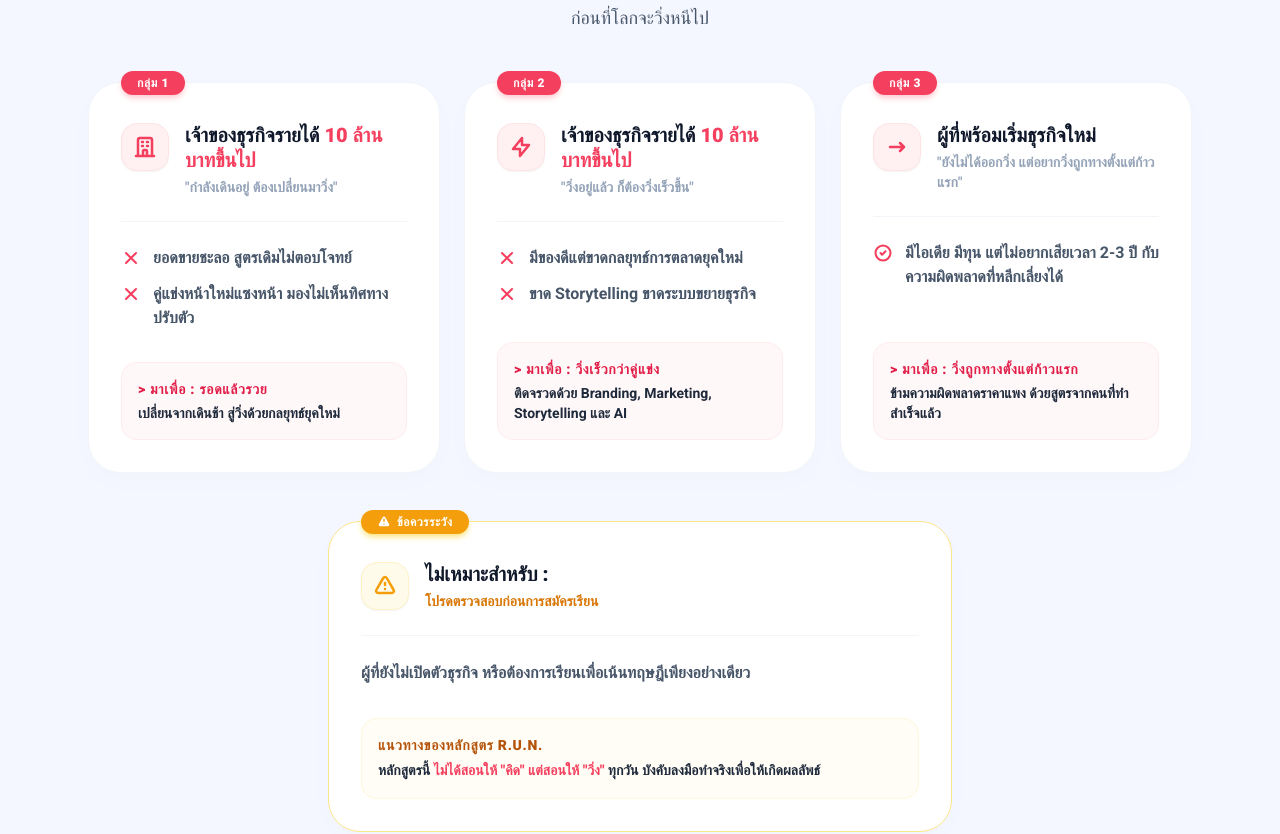
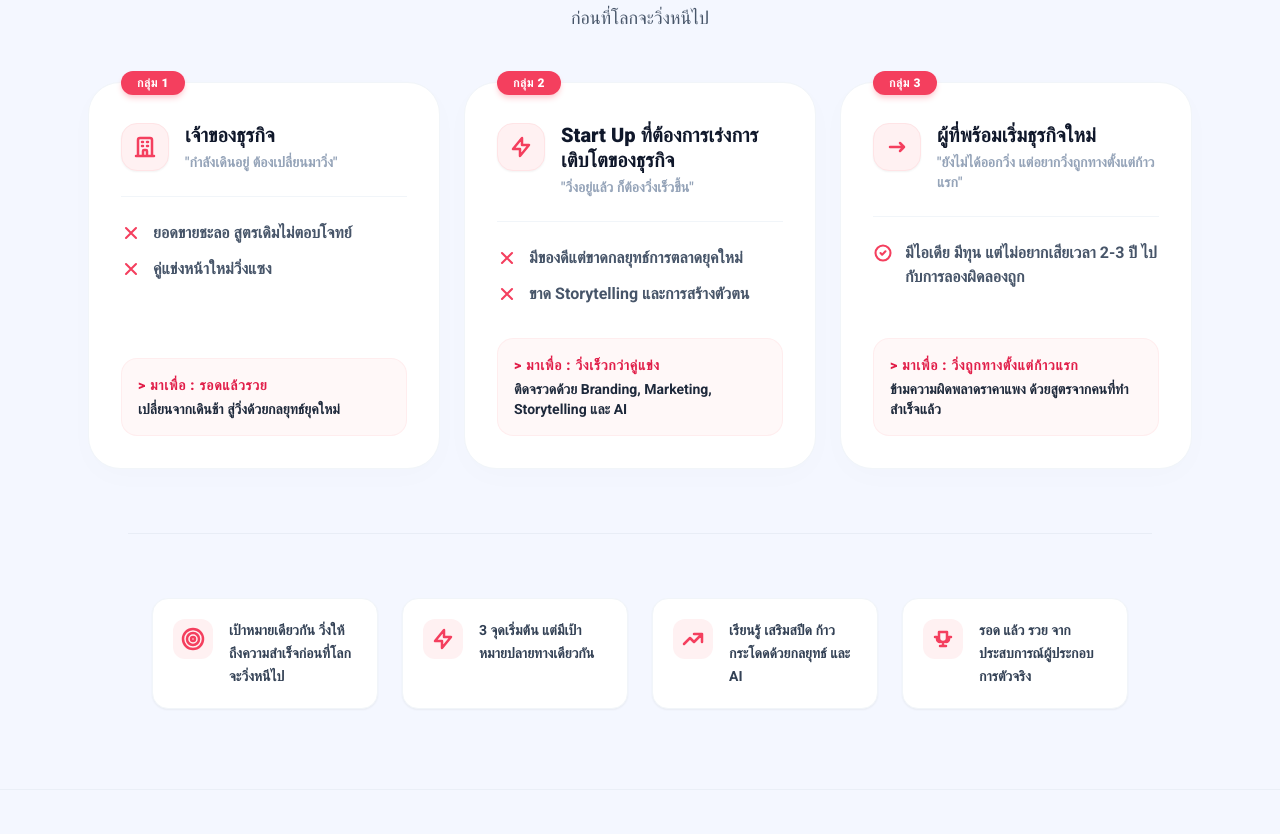
Before and after one commit to poohphurit/RunProject, a React (Vite) app: page / in a window 1280 px wide. Shown: the part 1931-2765 px from the top of the page. Built offline with nearby package versions, Linux system fonts and the light colour scheme; the HTML template or start-up script is replaced by a standard one; a web font is replaced by a local one.

Commit message:
feat: adjust target audience copywriting and remove caution warning block

```diff
--- a/src/App.jsx
+++ b/src/App.jsx
@@ -455,8 +455,8 @@ export default function App() {
       <section id="audience" className="py-20 border-b border-slate-200/50 bg-[#f4f7ff]">
         <SectionTitle
           eyebrow="TARGET AUDIENCE"
-          title="กลุ่มเป้าหมาย : เจ้าของธุรกิจ & STARTUP"
-          subtitle="R.U.N. ออกแบบมาสำหรับผู้ประกอบการ 3 กลุ่มที่อยู่คนละจุดของเส้นทาง แต่มีเป้าหมายเดียวกัน วิ่งให้ถึงความสำเร็จ ก่อนที่โลกจะวิ่งหนีไป"
+          title="หลักสูตรนี้เหมาะกับใคร"
+          subtitle="R.U.N. ออกแบบมาสำหรับผู้ประกอบการ 3 กลุ่ม ที่อยู่คนละจุดของเส้นทาง แต่มีเป้าหมายเดียวกัน วิ่งให้ถึงความสำเร็จ ก่อนที่โลกจะวิ่งหนีไป"
         />
 
         {/* Groups 1, 2 & 3 Grid */}
@@ -475,7 +475,7 @@ export default function App() {
                 </div>
                 <div>
                   <h4 className="text-xl font-black text-slate-900 leading-tight">
-                    เจ้าของธุรกิจรายได้ <span className="text-rose-500">10 ล้านบาทขึ้นไป</span>
+                    เจ้าของธุรกิจ
                   </h4>
                   <p className="text-sm font-bold text-slate-400 mt-1">
                     "กำลังเดินอยู่ ต้องเปลี่ยนมาวิ่ง"
@@ -494,7 +494,7 @@ export default function App() {
                   <svg className="w-5 h-5 text-rose-500 shrink-0 mt-0.5" fill="none" stroke="currentColor" viewBox="0 0 24 24" strokeWidth="2.5">
                     <path strokeLinecap="round" strokeLinejoin="round" d="M6 18L18 6M6 6l12 12" />
                   </svg>
-                  <span>คู่แข่งหน้าใหม่แซงหน้า มองไม่เห็นทิศทาง ปรับตัว</span>
+                  <span>คู่แข่งหน้าใหม่วิ่งแซง</span>
                 </li>
               </ul>
             </div>
@@ -523,7 +523,7 @@ export default function App() {
                 </div>
                 <div>
                   <h4 className="text-xl font-black text-slate-900 leading-tight">
-                    เจ้าของธุรกิจรายได้ <span className="text-rose-500">10 ล้านบาทขึ้นไป</span>
+                    Start Up ที่ต้องการเร่งการเติบโตของธุรกิจ
                   </h4>
                   <p className="text-sm font-bold text-slate-400 mt-1">
                     "วิ่งอยู่แล้ว ก็ต้องวิ่งเร็วขึ้น"
@@ -542,7 +542,7 @@ export default function App() {
                   <svg className="w-5 h-5 text-rose-500 shrink-0 mt-0.5" fill="none" stroke="currentColor" viewBox="0 0 24 24" strokeWidth="2.5">
                     <path strokeLinecap="round" strokeLinejoin="round" d="M6 18L18 6M6 6l12 12" />
                   </svg>
-                  <span>ขาด Storytelling ขาดระบบขยายธุรกิจ</span>
+                  <span>ขาด Storytelling และการสร้างตัวตน</span>
                 </li>
               </ul>
             </div>
@@ -584,7 +584,7 @@ export default function App() {
                   <svg className="w-5 h-5 text-rose-500 shrink-0 mt-0.5" fill="none" stroke="currentColor" viewBox="0 0 24 24" strokeWidth="2.5">
                     <path strokeLinecap="round" strokeLinejoin="round" d="M9 12l2 2 4-4m6 2a9 9 0 11-18 0 9 9 0 0118 0z" />
                   </svg>
-                  <span>มีไอเดีย มีทุน แต่ไม่อยากเสียเวลา 2-3 ปี กับความผิดพลาดที่หลีกเลี่ยงได้</span>
+                  <span>มีไอเดีย มีทุน แต่ไม่อยากเสียเวลา 2-3 ปี ไปกับการลองผิดลองถูก</span>
                 </li>
               </ul>
             </div>
@@ -600,50 +600,7 @@ export default function App() {
           </article>
         </div>
 
-        {/* Caution Card Container */}
-        <div className="mx-auto mt-12 max-w-2xl px-6">
-          {/* Card: ข้อควรระวัง */}
-          <article className="group relative rounded-[2rem] border border-amber-200 bg-white p-8 shadow-[0_8px_30px_rgb(0,0,0,0.015)] transition duration-300 hover:-translate-y-2 hover:shadow-[0_26px_80px_rgba(245,158,11,0.06)] flex flex-col justify-between">
-            <span className="absolute -top-3 left-8 inline-flex items-center gap-1.5 rounded-full bg-amber-500 px-4 py-1 text-xs font-black uppercase tracking-wider text-white shadow-md shadow-amber-200">
-              <svg className="w-3.5 h-3.5" fill="currentColor" viewBox="0 0 20 20">
-                <path fillRule="evenodd" d="M8.257 3.099c.765-1.36 2.722-1.36 3.486 0l5.58 9.92c.75 1.334-.213 2.98-1.742 2.98H4.42c-1.53 0-2.493-1.646-1.743-2.98l5.58-9.92zM11 13a1 1 0 11-2 0 1 1 0 012 0zm-1-8a1 1 0 00-1 1v3a1 1 0 002 0V6a1 1 0 00-1-1z" clipRule="evenodd" />
-              </svg>
-              ข้อควรระวัง
-            </span>
-            <div>
-              <div className="flex items-start gap-4 mt-2">
-                <div className="flex h-12 w-12 shrink-0 items-center justify-center rounded-2xl bg-amber-50 border border-amber-100 text-amber-500 shadow-sm">
-                  <svg className="w-6 h-6" fill="none" stroke="currentColor" viewBox="0 0 24 24" strokeWidth="2.5">
-                    <path strokeLinecap="round" strokeLinejoin="round" d="M12 9v2m0 4h.01m-6.938 4h13.856c1.54 0 2.502-1.667 1.732-3L13.732 4c-.77-1.333-2.694-1.333-3.464 0L3.34 16c-.77 1.333.192 3 1.732 3z" />
-                  </svg>
-                </div>
-                <div>
-                  <h4 className="text-xl font-black text-slate-900 leading-tight">
-                    ไม่เหมาะสำหรับ :
-                  </h4>
-                  <p className="text-sm font-bold text-amber-600 mt-1">
-                    โปรดตรวจสอบก่อนการสมัครเรียน
-                  </p>
-                </div>
-              </div>
 
-              <div className="mt-6 border-t border-slate-100 pt-6 space-y-4">
-                <p className="text-base font-semibold leading-relaxed text-slate-600">
-                  ผู้ที่ยังไม่เปิดตัวธุรกิจ หรือต้องการเรียนเพื่อเน้นทฤษฎีเพียงอย่างเดียว
-                </p>
-              </div>
-            </div>
-
-            <div className="mt-8 rounded-2xl bg-amber-50/50 border border-amber-100/50 p-4 transition duration-300 group-hover:bg-amber-50 group-hover:border-amber-200">
-              <p className="text-sm font-black text-amber-700 uppercase tracking-wider mb-1">
-                แนวทางของหลักสูตร R.U.N.
-              </p>
-              <p className="text-sm font-bold text-slate-800 leading-relaxed">
-                หลักสูตรนี้ <strong className="text-rose-500 font-extrabold">ไม่ได้สอนให้ "คิด" แต่สอนให้ "วิ่ง"</strong> ทุกวัน บังคับลงมือทำจริงเพื่อให้เกิดผลลัพธ์
-              </p>
-            </div>
-          </article>
-        </div>
 
         {/* Bottom summary features row */}
         <div className="mx-auto mt-16 max-w-5xl border-t border-slate-200/60 pt-16 grid gap-6 sm:grid-cols-2 lg:grid-cols-4 px-6">
```
